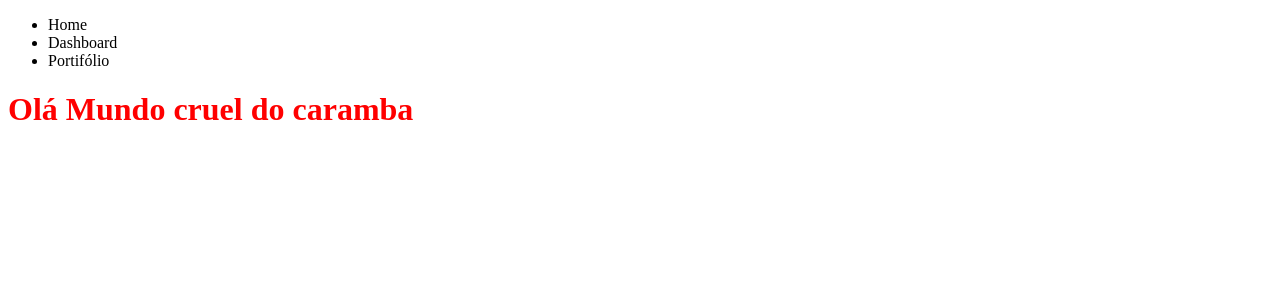
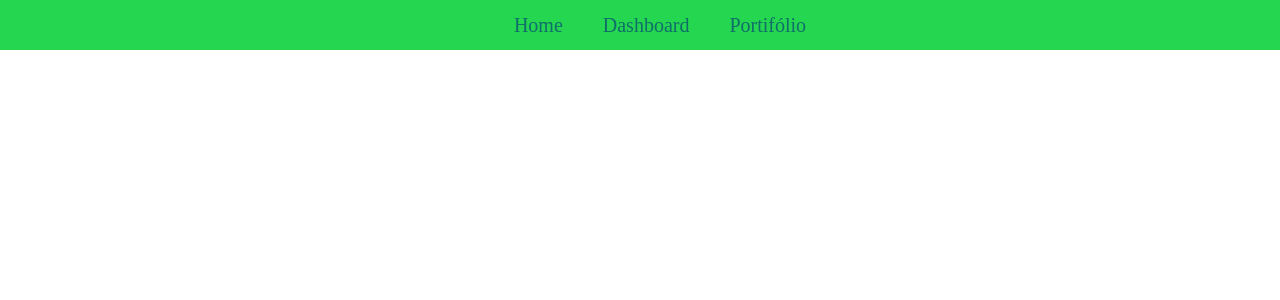
Before and after one commit to Raul-Pinheiro/projetoPessoal-appEmFlask, a Flask app: page / in a window 1280 px wide. Shown: the top 300 px of the page. Run offline with Flask 2, Linux system fonts and the light colour scheme.

Commit message:
Colocando STATIC + SASS

```diff
--- a/rotas/index.py
+++ b/rotas/index.py
@@ -1,6 +1,6 @@
 from flask import Flask, render_template
 
-app = Flask(__name__,template_folder='../templates')
+app = Flask(__name__,template_folder='../templates',static_folder='../static')
 
 @app.route("/")
 def home():
--- /dev/null
+++ b/static/css/style.css
@@ -0,0 +1,11 @@
+body { margin: 0; padding: 0; background-color: #fffe; }
+
+.header { display: flex; width: 100%; height: 50px; background-color: #24d650; }
+
+.header-ul { list-style: none; display: flex; justify-content: center; align-items: center; margin: auto; }
+
+.header-li { margin: auto 20px; }
+
+.header-a { font-size: 20px; text-decoration: none; color: #106e6a; }
+
+.h1 { color: red; }
--- a/static/style.css
+++ /dev/null
@@ -1,3 +0,0 @@
-.h1{
-    color:red;
-}
--- a/templates/modelTemplate.html
+++ b/templates/bases/modelTemplate.html
@@ -3,7 +3,7 @@
 <head>
     <meta charset="UTF-8">
     <meta name="viewport" content="width=device-width, initial-scale=1.0">
-    <link rel="stylesheet" type="text/css" href="{{ url_for ('static', filename='style.css') }}" />
+    <link rel="stylesheet" type="text/css" href="{{ url_for ('static', filename='css/style.css') }}" />
     <title>{{ title }}</title>
 
 
--- a/templates/dashboard.html
+++ b/templates/dashboard.html
@@ -1,4 +1,5 @@
-{% extends 'modelTemplate.html' %}
+{% extends 'bases/modelTemplate.html' %}
 {% block content %}
+{% include 'partials/header.html' %}
     <h1>Dashoboard de sucesso!</h1>
 {% endblock %}
--- a/templates/home.html
+++ b/templates/home.html
@@ -1,16 +1,12 @@
-{% extends 'modelTemplate.html' %}
+{% extends 'bases/modelTemplate.html' %}
 
 {% block content %}
+{% include 'partials/header.html' %}
 
+    <div>
+        <div>
 
-    <header>
-        <ul>
-            <li>Home</li>
-            <li>Dashboard</li>
-            <li>Portifólio</li>
-        </ul>
-
-    </header>
-    <h1 class="h1">Olá Mundo cruel do caramba</h1>
+        </div>
+    </div>
 
 {% endblock %}
--- /dev/null
+++ b/templates/partials/header.html
@@ -0,0 +1,19 @@
+<header class="header">
+    <ul class="header-ul">
+        <li class="header-li">
+            <a class="header-a" href="{{ url_for('home')}}">
+                Home
+            </a>
+        </li>
+        <li class="header-li">
+            <a class="header-a" href="{{ url_for('dashboard')}}">
+                Dashboard
+            </a>
+        </li>
+        <li class="header-li">
+            <a class="header-a" href="{{ url_for('dashboard')}}">
+                Portifólio
+            </a>
+        </li>
+    </ul>
+</header>
```
Also changed, not shown: static/sass/header.scss (added, +27 -0 lines), static/sass/main.scss (added, +13 -0 lines), static/sass/home.scss (added).
